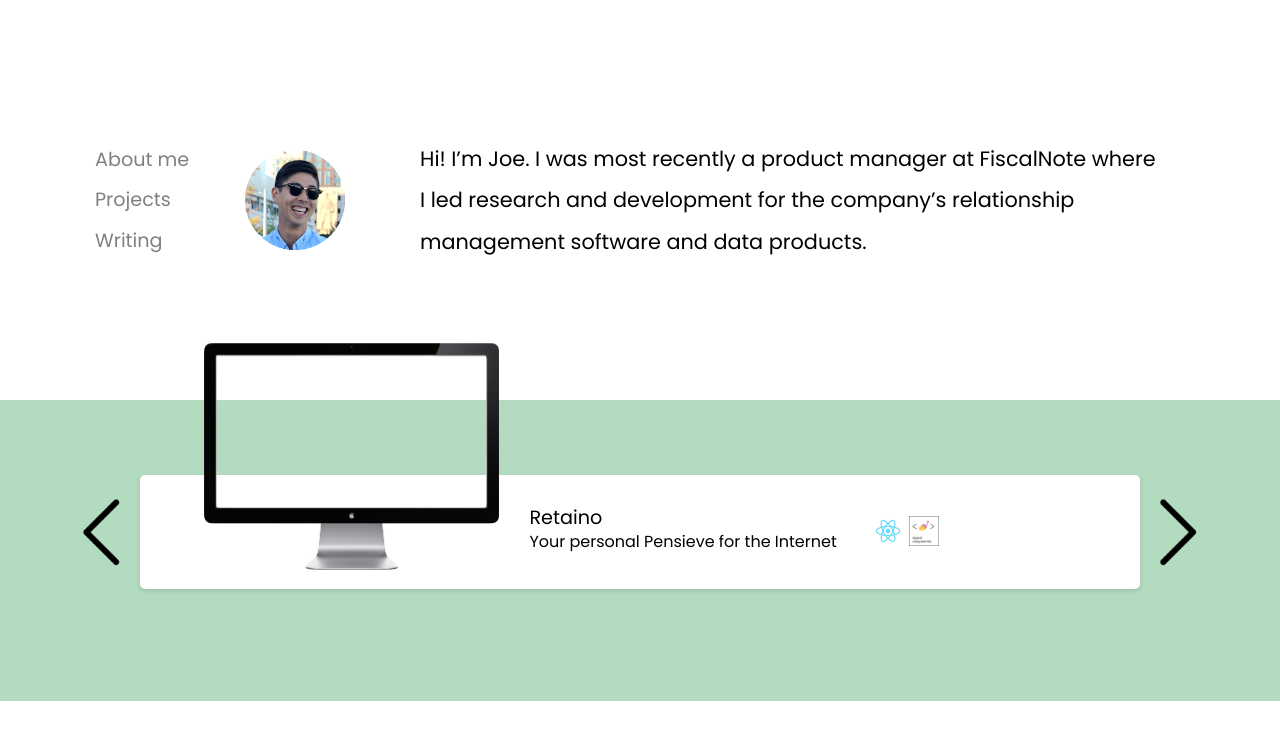
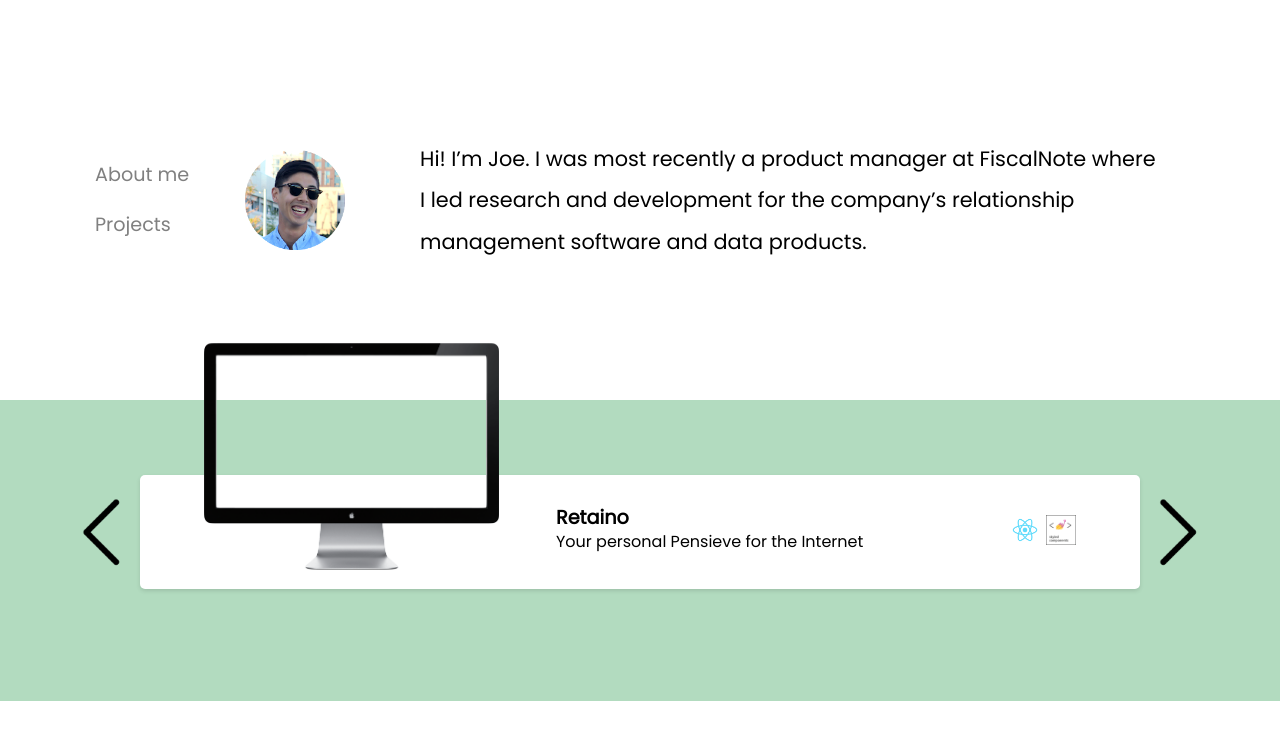
Before and after one commit to josephpak/portfolio_project, a Gatsby site: page /projects in a window 1280 px wide. Built offline with nearby package versions, Linux system fonts and the light colour scheme; Gatsby itself is replaced by a stand-in of ours.

Commit message:
Remove Writings link and refactor Project Card structure

```diff
--- a/src/components/NavBar/NavBar.js
+++ b/src/components/NavBar/NavBar.js
@@ -18,11 +18,11 @@ export default function NavBar() {
         >
             Projects
         </Link>
-        <Link
+        {/* <Link
             to="/writing"
         >
             Writing
-        </Link>
+        </Link> */}
     </NavBarWrapper>
   )
 }
--- a/src/components/NavBar/NavBarStyles.js
+++ b/src/components/NavBar/NavBarStyles.js
@@ -6,7 +6,7 @@ export const NavBarWrapper = styled.div`
     flex-direction: column;
     height: 100px;
     min-width: 100px;
-    justify-content: space-between;
+    justify-content: space-around;
 
     a {
         font-size: 1.2rem;
--- a/src/components/ProjectCard/ProjectCard.js
+++ b/src/components/ProjectCard/ProjectCard.js
@@ -13,7 +13,8 @@ import {
     CardWrapper,
     DemoWrapper,
     CaptionWrapper,
-    TechnologiesWrapper
+    TechnologiesWrapper,
+    ContentWrapper
 } from "./ProjectStyles";
 
 const carouselData = [
@@ -26,19 +27,19 @@ const carouselData = [
   {
     image: mac,
     title: "joepak.dev",
-    description: "My personal portfolio",
+    description: "My personal website and portfolio",
     technologies: [gatsbylogo, reactlogo, sclogo]
   },
   {
     image: mac,
     title: "tippr",
-    description: "My first Lambda School Build Week project. A tipping app for waiters",
-    technologies: []
+    description: "A tipping app for waiters",
+    technologies: [reactlogo, sclogo]
   },
   {
     image: mac,
     title: "Lift Journal",
-    description: "My second Lambda School Build Week project. A weightlifting journal app",
+    description: "A weightlifting journal app",
     technologies: [reactlogo, sclogo]
   }
 ]
@@ -123,6 +124,7 @@ class ProjectCard extends React.Component {
           <DemoWrapper>
             <img src={image} alt="demo"/>
           </DemoWrapper>
+          <ContentWrapper>
             <CaptionWrapper>
               <h1>{title}</h1>
               <p>{description}</p>
@@ -132,6 +134,7 @@ class ProjectCard extends React.Component {
                   <img src={el} key={i} />
                 ))}
             </TechnologiesWrapper>
+          </ContentWrapper>
         </CardWrapper>
         <Front
         src={forward}
--- a/src/components/ProjectCard/ProjectStyles.js
+++ b/src/components/ProjectCard/ProjectStyles.js
@@ -6,12 +6,14 @@ export const CardWrapper = styled.div`
     justify-content: space-between;
     height: 50px;
     align-items: center;
+    width: 100%;
 `
 
 export const TechnologiesWrapper = styled.div`
     img {
         max-height: 30px;
     }
+    min-width: 35px;
 `
 
 export const DemoWrapper = styled.div`
@@ -29,6 +31,7 @@ export const CaptionWrapper = styled.div`
 
     h1 {
         font-size: 1.2rem;
+        font-weight: 700;
     }
 
     p {
@@ -37,3 +40,10 @@ export const CaptionWrapper = styled.div`
         line-height: 1.2;
     }
 `
+
+export const ContentWrapper = styled.div`
+    display: flex;
+    justify-content: space-between;
+    width: 550px;
+    align-items: center;
+`
```
Lines whose indentation alone changed are shown as unchanged.
